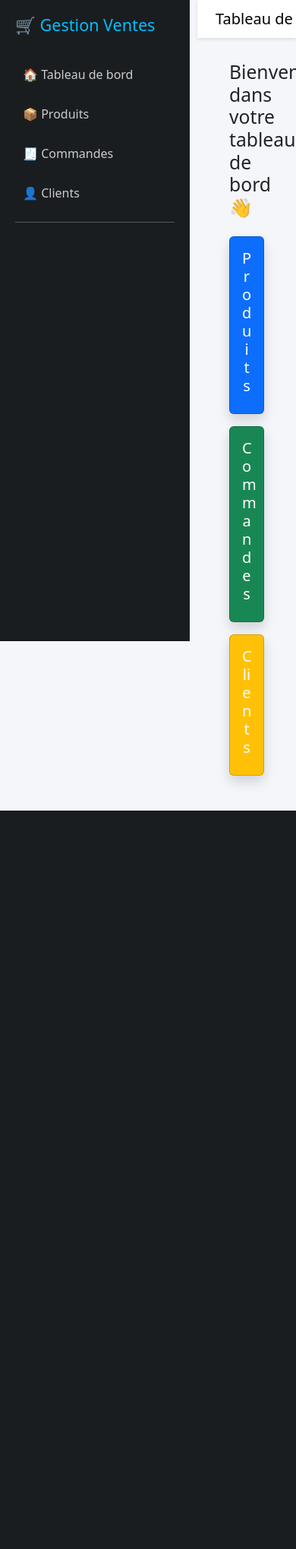
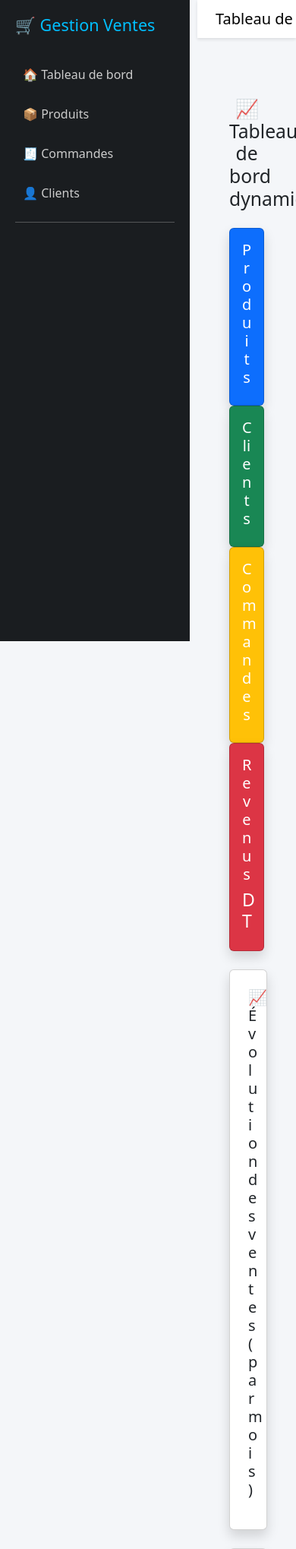
Before and after one commit to momo568/gestionvente, a Symfony app: template templates/dashboard/index.html.twig in a window 390 px wide; the page is wider, and only the part inside the window is pictured. Shown: the top 2039 px of that part at 76% size. Before the commit the page ends 1067 px from the top of that part, so only its background shows below. Run offline with Twig, Linux system fonts and the light colour scheme; the template is opened without the code that fills it, so the values that code supplies are empty; some libraries are stand-ins or nearby versions.

Commit message:
Description de tes nouvelles modifications

```diff
--- a/templates/dashboard/index.html.twig
+++ b/templates/dashboard/index.html.twig
@@ -1,38 +1,120 @@
 {% extends 'base.html.twig' %}
-
-{% block title %}Tableau de bord{% endblock %}
+{% block title %}📊 Tableau de bord{% endblock %}
 
 {% block body %}
-    <div class="container">
-        <h2 class="mb-4">Bienvenue dans votre tableau de bord 👋</h2>
+<div class="container mt-5">
+    <h2 class="text-center mb-4">📈 Tableau de bord dynamique</h2>
 
-        <div class="row">
-            <div class="col-md-4">
-                <div class="card bg-primary text-white mb-3 shadow">
-                    <div class="card-body text-center">
-                        <h5>Produits</h5>
-                        <h2>{{ nbProduits }}</h2>
-                    </div>
+    <!-- Statistiques globales -->
+    <div class="row text-center mb-4">
+        <div class="col-md-3">
+            <div class="card bg-primary text-white shadow">
+                <div class="card-body">
+                    <h5>Produits</h5>
+                    <h3>{{ totalProduits }}</h3>
                 </div>
             </div>
+        </div>
 
-            <div class="col-md-4">
-                <div class="card bg-success text-white mb-3 shadow">
-                    <div class="card-body text-center">
-                        <h5>Commandes</h5>
-                        <h2>{{ nbCommandes }}</h2>
-                    </div>
+        <div class="col-md-3">
+            <div class="card bg-success text-white shadow">
+                <div class="card-body">
+                    <h5>Clients</h5>
+                    <h3>{{ totalClients }}</h3>
                 </div>
             </div>
+        </div>
 
-            <div class="col-md-4">
-                <div class="card bg-warning text-white mb-3 shadow">
-                    <div class="card-body text-center">
-                        <h5>Clients</h5>
-                        <h2>{{ nbClients }}</h2>
-                    </div>
+        <div class="col-md-3">
+            <div class="card bg-warning text-white shadow">
+                <div class="card-body">
+                    <h5>Commandes</h5>
+                    <h3>{{ totalCommandes }}</h3>
+                </div>
+            </div>
+        </div>
+
+        <div class="col-md-3">
+            <div class="card bg-danger text-white shadow">
+                <div class="card-body">
+                    <h5>Revenus</h5>
+                    <h3>{{ revenuTotal }} DT</h3>
                 </div>
             </div>
         </div>
     </div>
+
+    <!-- Graphiques -->
+    <div class="row">
+        <div class="col-md-8 mb-4">
+            <div class="card shadow p-4">
+                <h5 class="text-center mb-3">📈 Évolution des ventes (par mois)</h5>
+                <canvas id="salesChart" height="100"></canvas>
+            </div>
+        </div>
+
+        <div class="col-md-4 mb-4">
+            <div class="card shadow p-4">
+                <h5 class="text-center mb-3">🥧 Répartition des ventes par produit</h5>
+                <canvas id="pieChart" height="100"></canvas>
+            </div>
+        </div>
+    </div>
+
+    <div class="card shadow p-4 mt-3">
+        <h5 class="text-center mb-3">📦 Stock restant par produit</h5>
+        <canvas id="barChart" height="100"></canvas>
+    </div>
+</div>
+
+<!-- Chart.js -->
+<script src="https://cdn.jsdelivr.net/npm/chart.js"></script>
+<script>
+    // === Graphique en ligne (courbe)
+    new Chart(document.getElementById('salesChart'), {
+        type: 'line',
+        data: {
+            labels: {{ labelsCourbe|raw }},
+            datasets: [{
+                label: 'Revenus (DT)',
+                data: {{ dataCourbe|raw }},
+                borderColor: '#007bff',
+                backgroundColor: 'rgba(0, 123, 255, 0.2)',
+                fill: true,
+                tension: 0.3
+            }]
+        },
+        options: { responsive: true, scales: { y: { beginAtZero: true } } }
+    });
+
+    // === Graphique camembert
+    new Chart(document.getElementById('pieChart'), {
+        type: 'pie',
+        data: {
+            labels: {{ labelsCamembert|raw }},
+            datasets: [{
+                label: 'Ventes',
+                data: {{ dataCamembert|raw }},
+                backgroundColor: ['#007bff', '#28a745', '#ffc107', '#dc3545', '#6f42c1']
+            }]
+        },
+        options: { responsive: true }
+    });
+
+    // === Graphique barres
+    new Chart(document.getElementById('barChart'), {
+        type: 'bar',
+        data: {
+            labels: {{ labelsStock|raw }},
+            datasets: [{
+                label: 'Stock restant',
+                data: {{ dataStock|raw }},
+                backgroundColor: 'rgba(40, 167, 69, 0.7)',
+                borderColor: '#28a745',
+                borderWidth: 1
+            }]
+        },
+        options: { responsive: true, scales: { y: { beginAtZero: true } } }
+    });
+</script>
 {% endblock %}
```
Also changed, not shown: src/Controller/DashboardController.php (+68 -7 lines), templates/produit/index.html.twig (+12 -0 lines).
